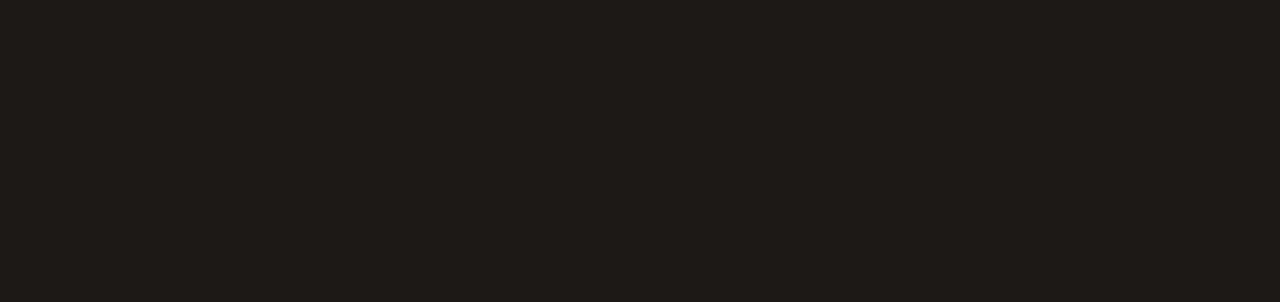
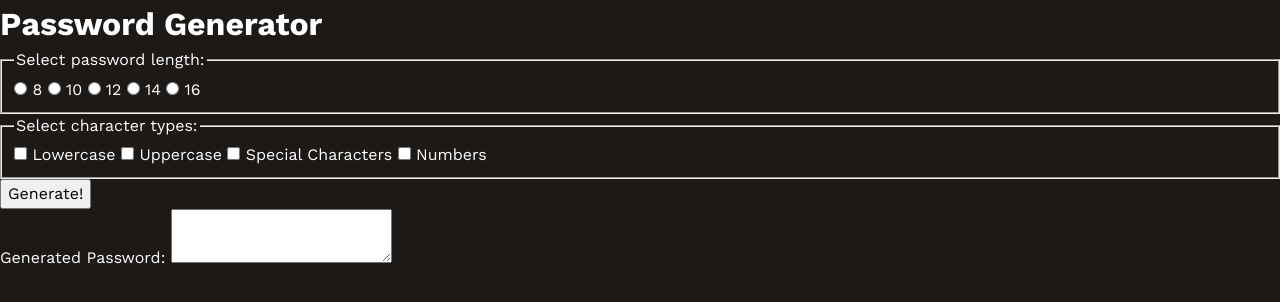
Before and after one commit to saduhub/Password_Generator, a website: page index.html in a window 1280 px wide. Drawn offline with Linux system fonts and the light colour scheme.

Commit message:
Finished HTML structure

```diff
--- a/index.html
+++ b/index.html
@@ -8,7 +8,49 @@
     <link rel="stylesheet" href="Develop/style.css" />
   </head>
   <body>
+    <h1 id="pwGenH1">Password Generator</h1>
+    <form id="passwordGeneratorForm">
+      <!-- Password Length -->
+      <fieldset id="pwLengthFieldset">
+        <legend>Select password length:</legend>
+        <input type="radio" id="length8" name="passwordLength" value="8">
+        <label for="length8">8</label>
 
+        <input type="radio" id="length10" name="passwordLength" value="10">
+        <label for="length10">10</label>
+
+        <input type="radio" id="length12" name="passwordLength" value="12">
+        <label for="length12">12</label>
+
+        <input type="radio" id="length14" name="passwordLength" value="14">
+        <label for="length14">14</label>
+
+        <input type="radio" id="length16" name="passwordLength" value="16">
+        <label for="length16">16</label>
+      </fieldset>
+      <!-- Password Conditions -->
+      <fieldset id="pwConditionsFieldset">
+        <legend>Select character types:</legend>
+        <input type="checkbox" id="lowercase" name="charType" value="lowercase">
+        <label for="lowercase">Lowercase</label>
+
+        <input type="checkbox" id="uppercase" name="charType" value="uppercase">
+        <label for="uppercase">Uppercase</label>
+
+        <input type="checkbox" id="specialCharacters" name="charType" value="specialCharacters">
+        <label for="specialCharacters">Special Characters</label>
+
+        <input type="checkbox" id="numbers" name="charType" value="numbers">
+        <label for="numbers">Numbers</label>
+      </fieldset>
+      <button type="submit" id="generateButton">Generate!</button>
+    </form>
+    <!-- Password Output -->
+    <div id="pwOutput">
+      <label for="generatedPassword">Generated Password:</label>
+      <textarea id="generatedPassword" readonly></textarea>
+    </div>
+    <!-- Scripts -->
     <script src="Develop/script.js"></script>
-  </body>
+</body>
 </html>
```
